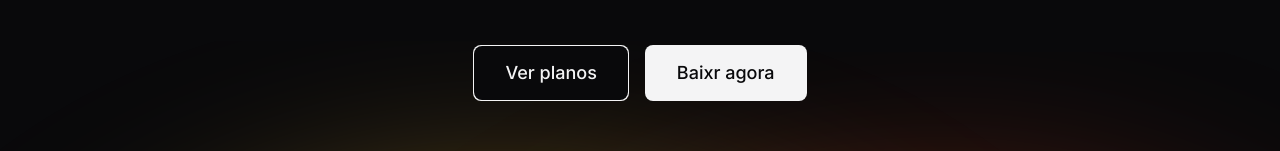
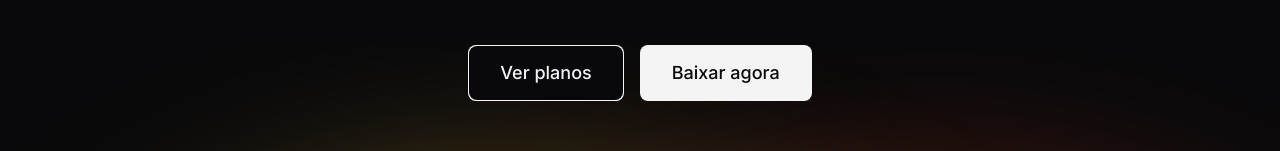
Before and after one commit to ImThigas/zingen-website, a plain HTML site: page index.html in a window 1280 px wide. Shown: the part 465-616 px from the top of the page. Drawn offline with Linux system fonts and the light colour scheme.

Commit message:
fix: fix errors

```diff
--- a/index.html
+++ b/index.html
@@ -38,7 +38,7 @@
 
         <div class="buttons flex items-center gap-1">
           <a href="#pricing" aria-label="Ver planos" class="btn btn-md"></a>
-          <a href="#download" class="btn btn-md">Baixr agora</a>
+          <a href="#download" class="btn btn-md">Baixar agora</a>
         </div>
       </div>
     </section>
```
